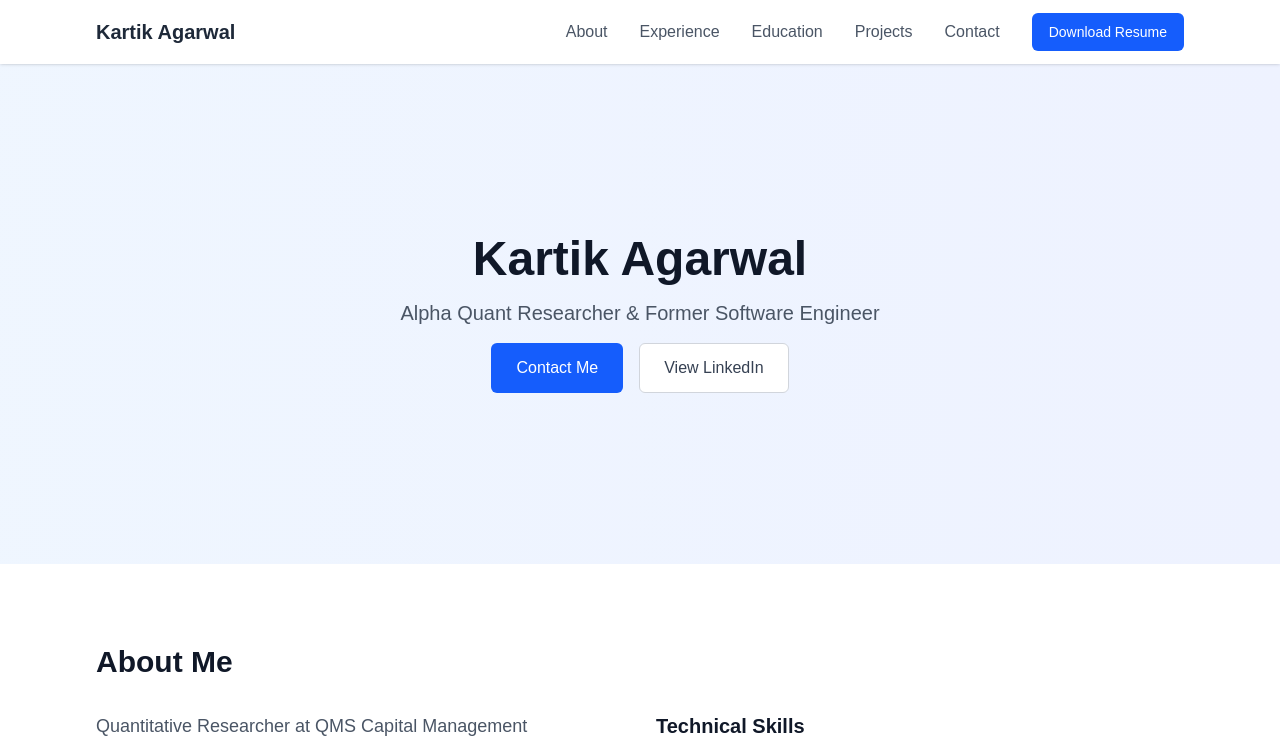
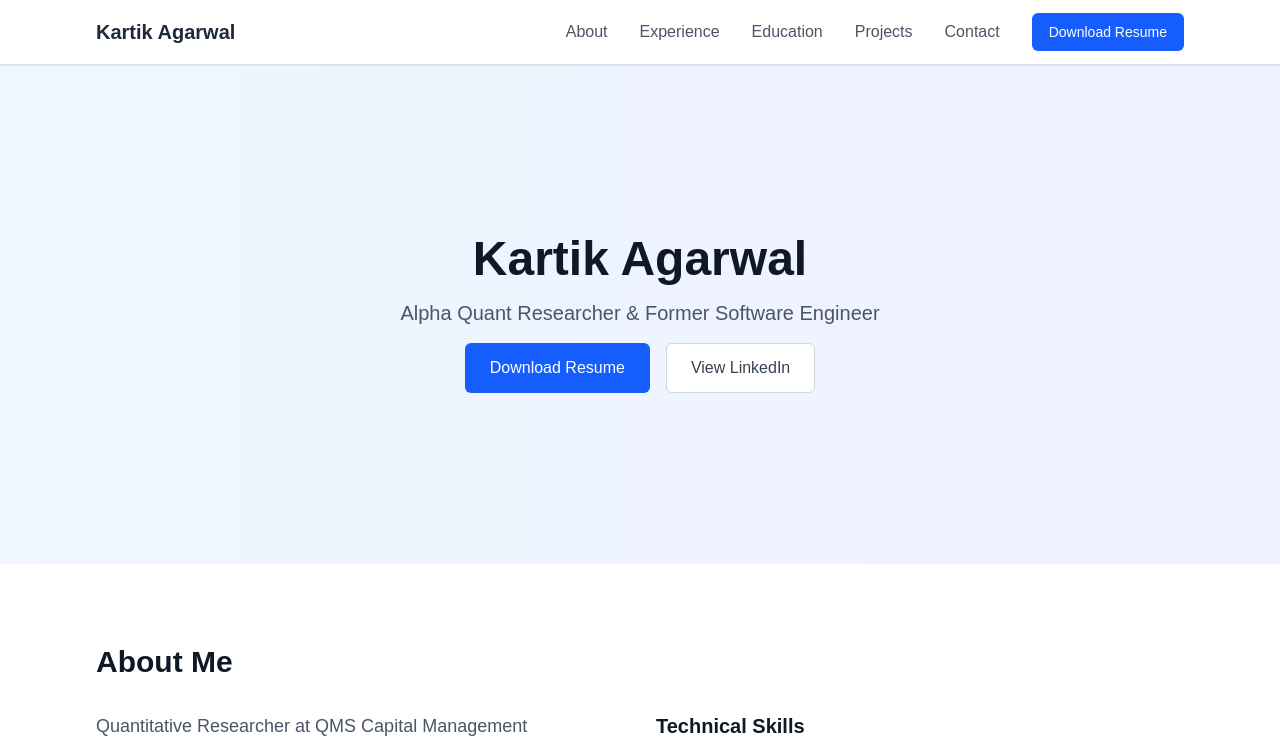
Before and after one commit to kartikagarwal777/portfolio-website, a Next.js app: page / in a window 1280 px wide. Shown: the top 745 px of the page. Built offline with nearby package versions, Linux system fonts and the light colour scheme.

Commit message:
Updated Resume

```diff
--- a/src/app/page.tsx
+++ b/src/app/page.tsx
@@ -16,10 +16,11 @@ export default function Home() {
             <p className="text-xl text-gray-600">Alpha Quant Researcher & Former Software Engineer</p>
             <div className="flex justify-center space-x-4">
               <a
-                href="mailto:kartikagarwal777@gmail.com"
+                href="/Agarwal_Kartik.pdf"
+                download="Agarwal_Kartik.pdf"
                 className="inline-flex items-center px-6 py-3 border border-transparent text-base font-medium rounded-md text-white bg-blue-600 hover:bg-blue-700"
               >
-                Contact Me
+                Download Resume
               </a>
               <a
                 href="https://www.linkedin.com/in/kartik-agarwal/"
--- a/src/components/Projects.tsx
+++ b/src/components/Projects.tsx
@@ -10,7 +10,7 @@ const Projects = () => {
           </div>
           <p className="text-gray-600">
             Researched, developed and deployed multi factor automated trading strategy over Google Cloud
-            for Nifty futures traded on the NSE to achieve a Sharpe ratio of 3.52 with a daily turnover of 10%.
+            for Nifty futures traded on the NSE to achieve a Sharpe ratio of 3.52 with a daily turnover of 10%. <a href="https://india-stock-public.streamlit.app/">Website</a>
           </p>
         </div>
       </div>
```
